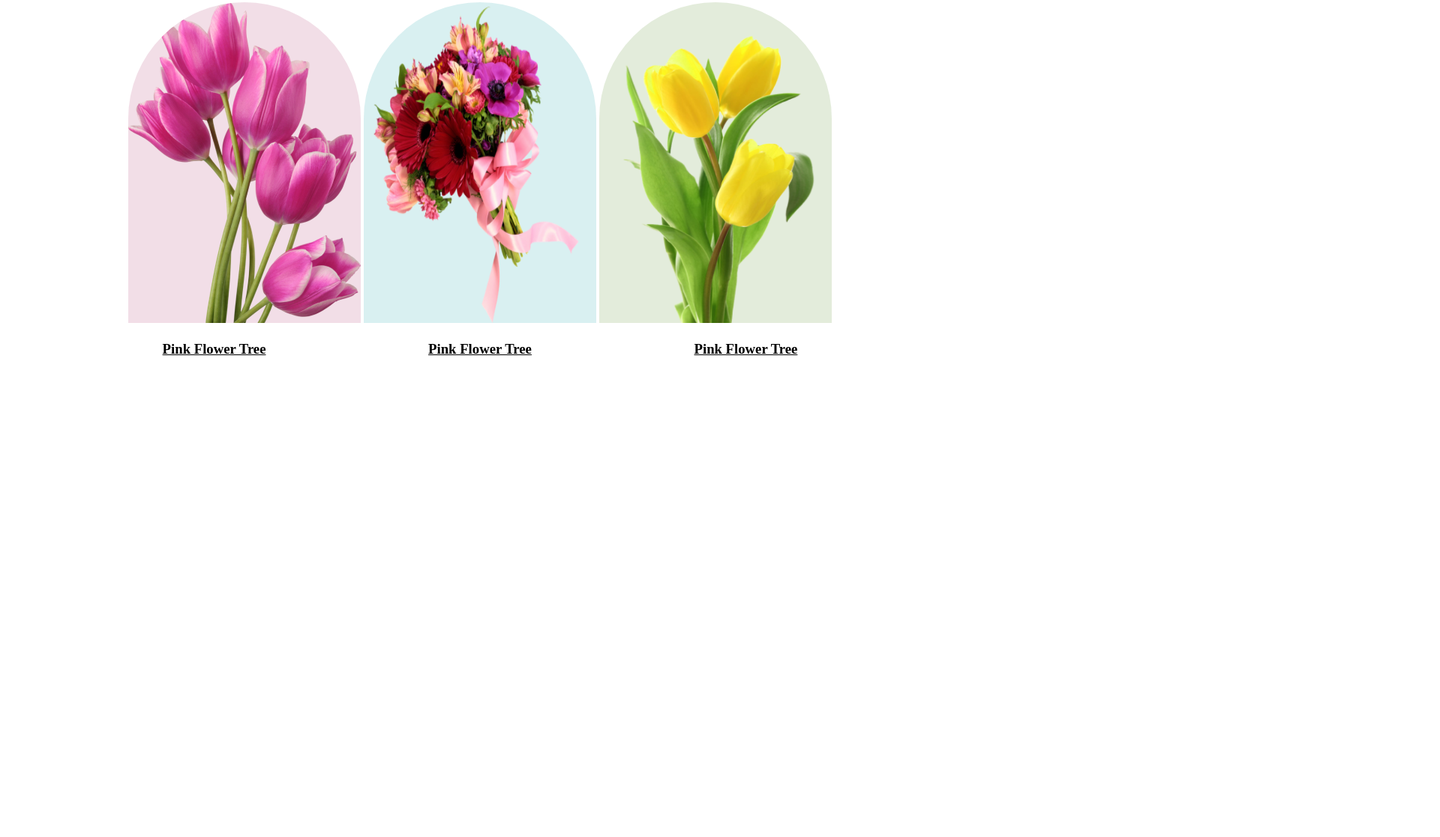
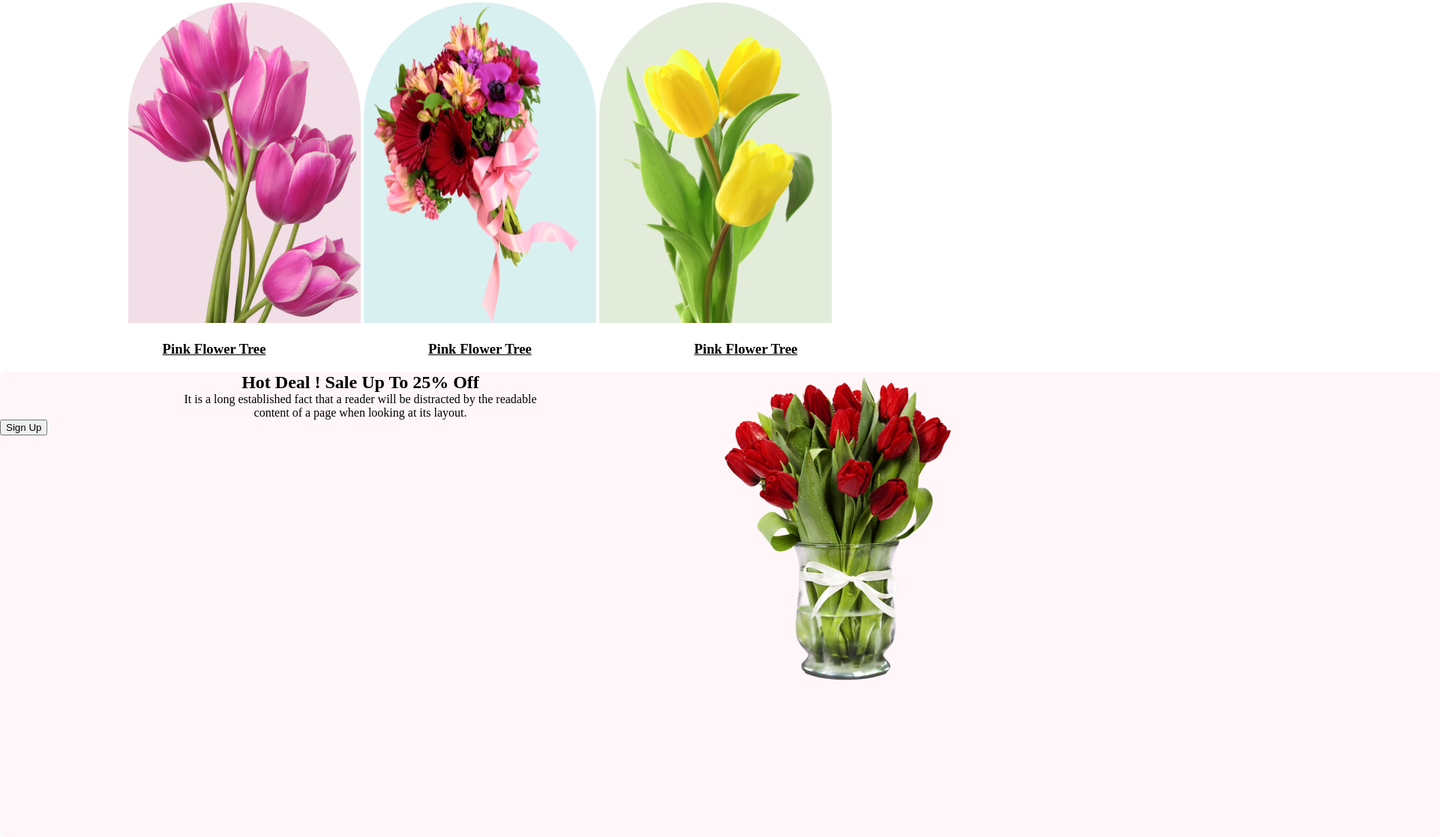
Before and after one commit to shuvo2o/flower-shop, a plain HTML site: page index.html in a window 1280 px wide. Shown: the part 1034-2151 px from the top of the page at 75% size, 1920 px wide, since content can reach past the window. Before the commit the page ends 1511 px from the top, so only its background shows below. Drawn offline with Linux system fonts and the light colour scheme.

Commit message:
advertisement ection added

```diff
--- a/index.html
+++ b/index.html
@@ -42,6 +42,19 @@
             <h3><u>Pink Flower Tree</u></h3>
         </div>
         </div>
+        <!-- featured end -->
+        <!-- advertisement section start -->
+        <div class="ad">
+            <div class="ad-text">
+                <h2 class="ad-title">Hot Deal ! Sale Up To 25% Off</h2>
+                <p class="ad-description">It is a long established fact that a reader will be distracted by the readable <br> content of a page when looking at its layout.</p>
+                <button >Sign Up</button>
+            </div>
+            <div class="ad-image">
+                <img class="ad-img" src="assets/pngwing 8.png" alt="">
+            </div>
+        </div>
+
     </main>
     <!-- Main Section End -->
     <!-- Footer Section Begin -->
--- a/styles/flower.css
+++ b/styles/flower.css
@@ -40,29 +40,6 @@ img{
 .featured-description{
     margin-bottom: 40px;
 }
-/* .flower{
-    display: flex;
-    align-items:end;
-    margin: 350px 97px 47px 40px;
-} */
-/*
-.flower-title{
-    font-size:4em;
-    color: #272727;
-    text-align: left;
-    position: absolute;
-   margin: 100px 200px;
-   font-weight: 600;
-    font-size: 45px;
-} */
-/* .flower-description{
-    text-align: left;
-
-
-}
-.flower-image{
-    align-items: end;
-} */
 .btn-primary{
     background-color: #E55473;
     border-radius: 5px;
@@ -96,4 +73,29 @@ background: rgba(71, 125, 17, 0.15);
     display: flex;
     justify-content: space-evenly;
     margin-top: 20px;
+    margin-bottom: 20px;
 }
+/* feature end */
+.ad{
+    display: flex;
+    width: 1922px;
+    height: 620px;
+    border-radius: 8px;
+    background: rgba(229, 84, 115, 0.05);
+
+}
+.ad-text{
+    align-items: center;
+    width: 50%;
+}
+.ad-title{
+    text-align: center;
+}
+.ad-description{
+    text-align: center;
+}
+.ad-img{
+    width: 318px;
+    height: 420px;
+
+}
```
Lines whose indentation alone changed are shown as unchanged.
